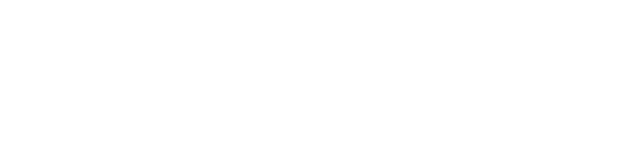
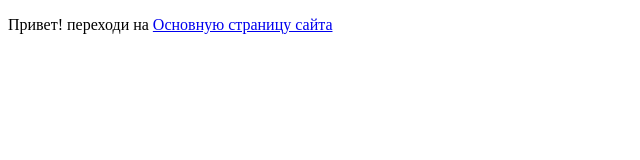
Before and after one commit to shaman2016scratch/shaman2016scratch.github.io, a plain HTML site: page index.html in a window 1280 px wide. Shown: the whole page, without its empty margins (0-640 px from the left). Drawn offline with Linux system fonts and the light colour scheme.

Commit message:
Update index.html

```diff
--- a/index.html
+++ b/index.html
@@ -5,5 +5,6 @@
 <meta name="yandex-verification" content="8bc6ddd95c566b37" />
 </head>
 <body>
+  <p>Привет! переходи на <a href="/shaman2016.github.io">Основную страницу сайта</a></p>
 </body>
 </html>
```
